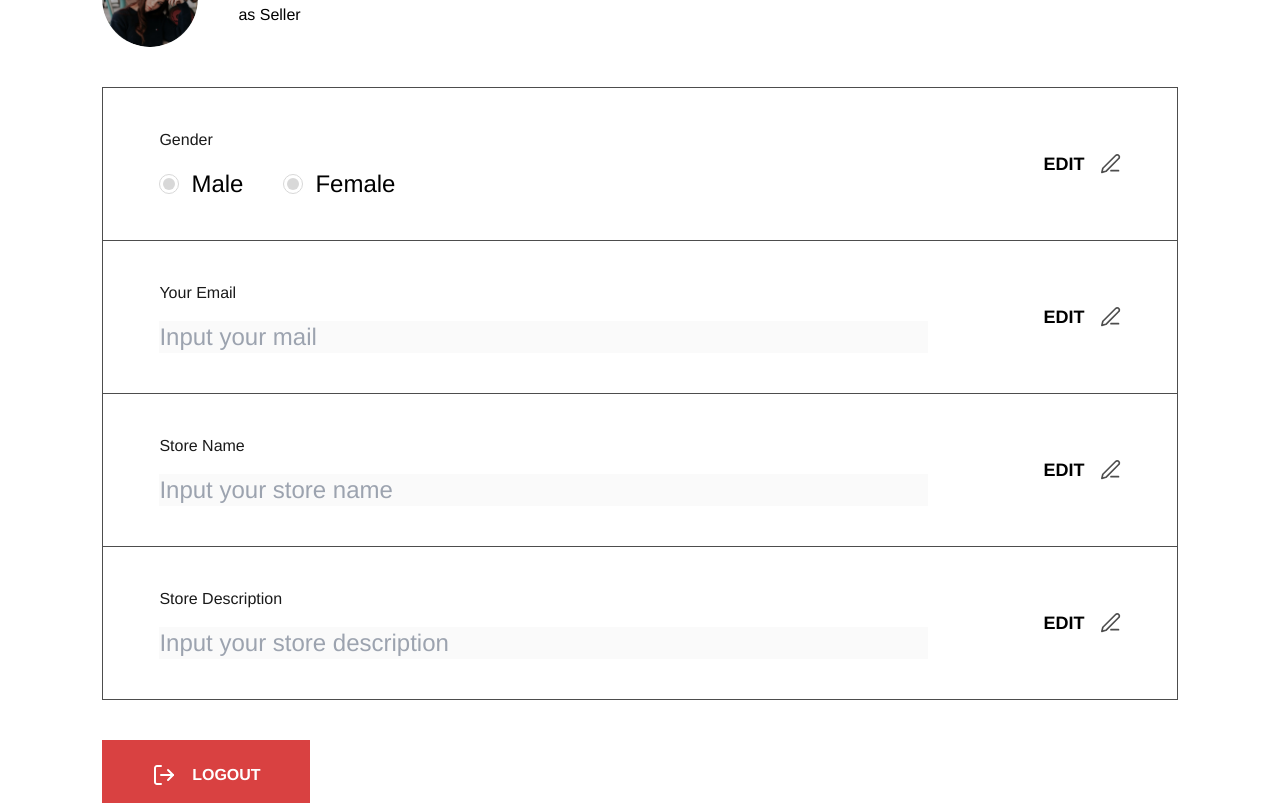
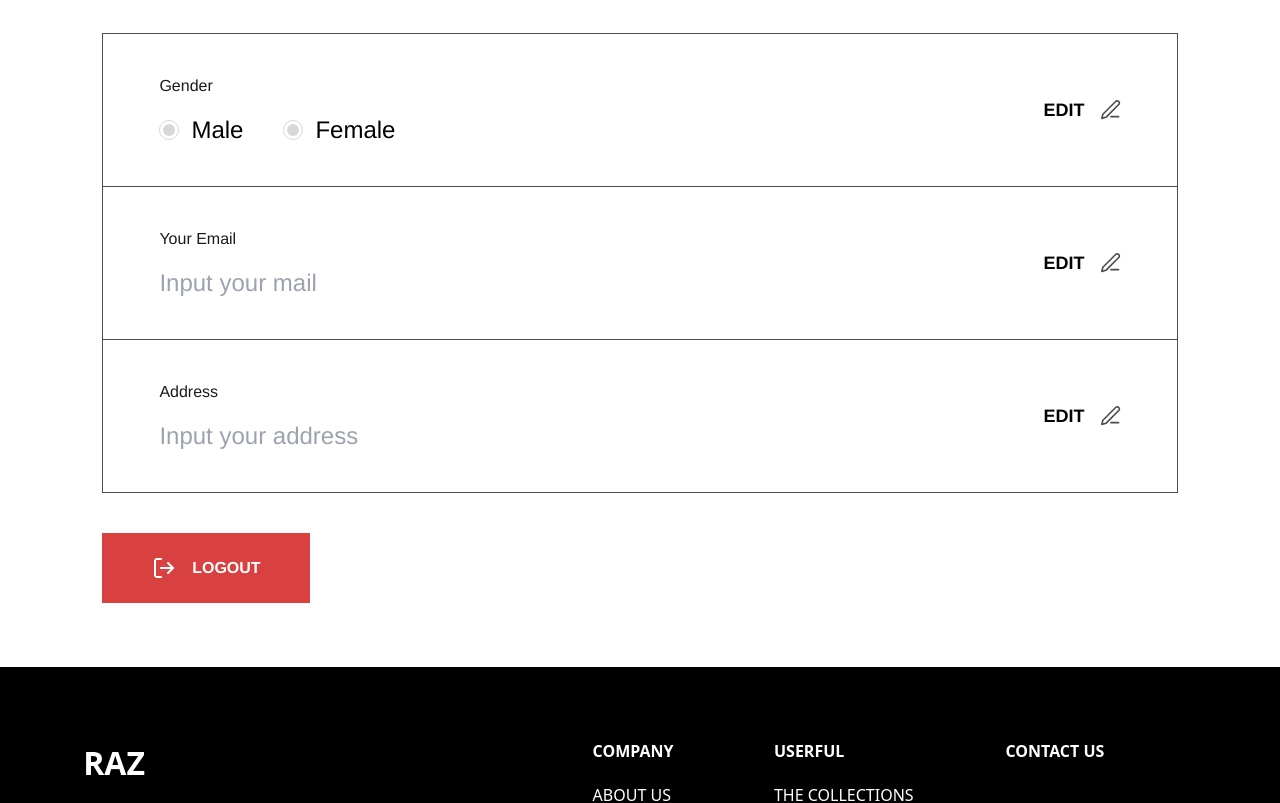
Before and after one commit to mikejang0109/fe_shop_ternLK, a React (Create React App) app: page /profile in a window 1280 px wide. Shown: the part 540-1343 px from the top of the page. Built offline with nearby package versions, Linux system fonts and the light colour scheme; no server answers.

Commit message:
activate edit button

```diff
--- a/src/pages/Profile/index.jsx
+++ b/src/pages/Profile/index.jsx
@@ -19,8 +19,13 @@ const Profile = () => {
   const [storeDescription, setStoreDescription] = useState()
   const [myOrderModal, setMyOrderModal] = useState()
   const [myProductModal, setMyProductModal] = useState()
+  const [editGender, setEditGender] = useState(false)
+  const [editEmail, setEditEmail] = useState(false)
+  const [editAdress, setEditAddress] = useState(false)
+  const [editStoreName, setEditStoreName] = useState(false)
+  const [editStoreDescription, setEditStoreDescription] = useState(false)
 
-  const role = 2
+  const role = 1
 
   return (
     <>
@@ -40,20 +45,20 @@ const Profile = () => {
               setContent(1)
               setMyOrderModal(false)
               setMyProductModal(false)
-              }}>
+            }}>
               <p>Profile</p>
             </div>
             <div className={`flex pb-4 cursor-pointer items-center gap-1 sm:gap-2 hover:text-primary-black hover:border-b-2 hover:border-b-primary-black text-sm sm:text-lg md:text-xl lg:text-2xl xl:text-3xl ${navValue === 2 ? 'text-primary-black border-b-2 border-b-primary-black' : 'text-[#b4b4b4]'} relative`} onClick={() => {
               setNavValue(2)
               setMyOrderModal(false)
               myProductModal ? setMyProductModal(false) : setMyProductModal(true)
-              }}>
+            }}>
               <p className={`hover:text-primary-black text-sm sm:text-lg md:text-xl lg:text-2xl xl:text-3xl ${navValue === 2 ? 'text-primary-black ' : 'text-[#b4b4b4]'}`}>My Product</p>
               <img src={PathDown} alt="path" className="w-4 h-2" />
               <div className={`${myProductModal ? 'flex' : 'hidden'} w-[150px] lg:w-[300px] p-5 md:p-10 bg-primary-black flex-col gap-5 absolute top-16 z-50`}>
-                <p className="text-[#b4b4b4] text-sm sm:text-base md:text-lg hover:text-white cursor-pointer" onClick={() => {setContent(21)}}>All</p>
-                <p className="text-[#b4b4b4] text-sm sm:text-base md:text-lg hover:text-white cursor-pointer" onClick={() => {setContent(21)}}>Archive</p>
-                <p className="text-[#b4b4b4] text-sm sm:text-base md:text-lg hover:text-white cursor-pointer" onClick={() => {setContent(21)}}>Sold</p>
+                <p className="text-[#b4b4b4] text-sm sm:text-base md:text-lg hover:text-white cursor-pointer" onClick={() => { setContent(21) }}>All</p>
+                <p className="text-[#b4b4b4] text-sm sm:text-base md:text-lg hover:text-white cursor-pointer" onClick={() => { setContent(21) }}>Archive</p>
+                <p className="text-[#b4b4b4] text-sm sm:text-base md:text-lg hover:text-white cursor-pointer" onClick={() => { setContent(21) }}>Sold</p>
               </div>
             </div>
             <div className={`flex pb-4 cursor-pointer items-center gap-1 sm:gap-2 hover:text-primary-black hover:border-b-2 hover:border-b-primary-black text-sm sm:text-lg md:text-xl lg:text-2xl xl:text-3xl ${navValue === 3 ? 'text-primary-black border-b-2 border-b-primary-black' : 'text-[#b4b4b4]'} relative`} onClick={() => {
@@ -61,22 +66,23 @@ const Profile = () => {
               setContent(3)
               setMyOrderModal(false)
               setMyProductModal(false)
-              }}>
+            }}>
               <p>Selling Product</p>
             </div>
             <div className={`flex pb-4 cursor-pointer items-center gap-1 sm:gap-2 hover:text-primary-black hover:border-b-2 hover:border-b-primary-black text-sm sm:text-lg md:text-xl lg:text-2xl xl:text-3xl ${navValue === 4 ? 'text-primary-black border-b-2 border-b-primary-black' : 'text-[#b4b4b4]'} relative`} onClick={() => {
               setNavValue(4)
               setMyProductModal(false)
-              myOrderModal ? setMyOrderModal(false) : setMyOrderModal(true)}}>
+              myOrderModal ? setMyOrderModal(false) : setMyOrderModal(true)
+            }}>
               <p>My Order</p>
               <img src={PathDown} alt="path" className="w-4 h-2" />
               <div className={`${myOrderModal ? 'flex' : 'hidden'} w-[200px] lg:w-[300px] p-5 md:p-10 bg-primary-black flex-col gap-5 absolute top-16 right-0`}>
-                <p className="text-[#b4b4b4] text-sm sm:text-base md:text-lg hover:text-white cursor-pointer" onClick={() => {setContent(41)}}>All</p>
-                <p className="text-[#b4b4b4] text-sm sm:text-base md:text-lg hover:text-white cursor-pointer" onClick={() => {setContent(41)}}>Get Paid</p>
-                <p className="text-[#b4b4b4] text-sm sm:text-base md:text-lg hover:text-white cursor-pointer" onClick={() => {setContent(41)}}>Processed</p>
-                <p className="text-[#b4b4b4] text-sm sm:text-base md:text-lg hover:text-white cursor-pointer" onClick={() => {setContent(41)}}>Sent</p>
-                <p className="text-[#b4b4b4] text-sm sm:text-base md:text-lg hover:text-white cursor-pointer" onClick={() => {setContent(41)}}>Completed</p>
-                <p className="text-[#b4b4b4] text-sm sm:text-base md:text-lg hover:text-white cursor-pointer" onClick={() => {setContent(41)}}>Order Cancel</p>
+                <p className="text-[#b4b4b4] text-sm sm:text-base md:text-lg hover:text-white cursor-pointer" onClick={() => { setContent(41) }}>All</p>
+                <p className="text-[#b4b4b4] text-sm sm:text-base md:text-lg hover:text-white cursor-pointer" onClick={() => { setContent(41) }}>Get Paid</p>
+                <p className="text-[#b4b4b4] text-sm sm:text-base md:text-lg hover:text-white cursor-pointer" onClick={() => { setContent(41) }}>Processed</p>
+                <p className="text-[#b4b4b4] text-sm sm:text-base md:text-lg hover:text-white cursor-pointer" onClick={() => { setContent(41) }}>Sent</p>
+                <p className="text-[#b4b4b4] text-sm sm:text-base md:text-lg hover:text-white cursor-pointer" onClick={() => { setContent(41) }}>Completed</p>
+                <p className="text-[#b4b4b4] text-sm sm:text-base md:text-lg hover:text-white cursor-pointer" onClick={() => { setContent(41) }}>Order Cancel</p>
               </div>
             </div>
           </nav>
@@ -99,13 +105,13 @@ const Profile = () => {
               <div className="flex flex-col gap-4 w-4/5">
                 <p className="font-arimo font-normal text-base text-primary-black">Gender</p>
                 <div className="flex items-center gap-10">
-                  <button type="button" className="flex items-center gap-3" disabled onClick={() => setGender('male')}>
+                  <button type="button" className="flex items-center gap-3" disabled={editGender} onClick={() => setGender('male')}>
                     <div className={`w-5 h-5 rounded-full border ${gender === 'male' ? 'border-primary-black' : 'border-secondary-gray'} flex justify-center items-center`}>
                       <div className={`w-3 h-3 rounded-full ${gender === 'male' ? 'bg-primary-black' : 'bg-secondary-gray'}`}></div>
                     </div>
                     <p className="font-arimo font-normal text-lg md:text-xl lg:text-2xl">Male</p>
                   </button>
-                  <button type="button" className="flex items-center gap-3" disabled onClick={() => setGender('female')}>
+                  <button type="button" className="flex items-center gap-3" disabled={editGender} onClick={() => setGender('female')}>
                     <div className={`w-5 h-5 rounded-full border ${gender === 'female' ? 'border-primary-black' : 'border-secondary-gray'} flex justify-center items-center`}>
                       <div className={`w-3 h-3 rounded-full ${gender === 'female' ? 'bg-primary-black' : 'bg-secondary-gray'}`}></div>
                     </div>
@@ -114,7 +120,7 @@ const Profile = () => {
                 </div>
               </div>
               <div className="w-1/5 flex justify-end items-center">
-                <button className="flex gap-4 items-center " type="button">
+                <button className="flex gap-4 items-center " type="button" onClick={() => editGender ? setEditGender(false) : setEditGender(true)}>
                   <p className="font-arimo font-bold text-base md:text-lg hidden sm:block">EDIT</p>
                   <img src={Edit2} alt="edit" className="w-5 h-5" />
                 </button>
@@ -123,10 +129,10 @@ const Profile = () => {
             <div className="border-primary-gray border-b px-7 md:px-14 py-5 md:py-10 flex items-center">
               <div className="flex flex-col gap-4 w-4/5">
                 <p className="font-arimo font-normal text-base text-primary-black">Your Email</p>
-                <input type="text" className="w-full font-arimo font-normal text-lg md:text-xl lg:text-2xl outline-none text-primary-black" value={email} placeholder="Input your mail" disabled onChange={(e) => setEmail(e.target.value)} />
+                <input type="text" className="w-full font-arimo font-normal text-lg md:text-xl lg:text-2xl outline-none text-primary-black" value={email} placeholder="Input your mail" disabled={editEmail} onChange={(e) => setEmail(e.target.value)} />
               </div>
               <div className="w-1/5 flex justify-end items-center">
-                <button className="flex gap-4 items-center " type="button">
+                <button className="flex gap-4 items-center " type="button" onClick={() => editEmail ? setEditEmail(false) : setEditEmail(true)}>
                   <p className="font-arimo font-bold text-base md:text-lg hidden sm:block">EDIT</p>
                   <img src={Edit2} alt="edit" className="w-5 h-5" />
                 </button>
@@ -135,10 +141,10 @@ const Profile = () => {
             <div className="border-primary-gray border-b px-7 md:px-14 py-5 md:py-10 flex items-center">
               <div className="flex flex-col gap-4 w-4/5">
                 <p className="font-arimo font-normal text-base text-primary-black">Store Name</p>
-                <input type="text" className="w-full font-arimo font-normal text-lg md:text-xl lg:text-2xl outline-none text-primary-black" value={storeName} placeholder="Input your store name" disabled onChange={(e) => setStoreName(e.target.value)} />
+                <input type="text" className="w-full font-arimo font-normal text-lg md:text-xl lg:text-2xl outline-none text-primary-black" value={storeName} placeholder="Input your store name" disabled={editStoreName} onChange={(e) => setStoreName(e.target.value)} />
               </div>
               <div className="w-1/5 flex justify-end items-center">
-                <button className="flex gap-4 items-center " type="button">
+                <button className="flex gap-4 items-center " type="button" onClick={() => editStoreName ? setEditStoreName(false) : setEditStoreName(true)}>
                   <p className="font-arimo font-bold text-base md:text-lg hidden sm:block">EDIT</p>
                   <img src={Edit2} alt="edit" className="w-5 h-5" />
                 </button>
@@ -147,10 +153,10 @@ const Profile = () => {
             <div className=" px-7 md:px-14 py-5 md:py-10 flex items-center">
               <div className="flex flex-col gap-4 w-4/5">
                 <p className="font-arimo font-normal text-base text-primary-black">Store Description</p>
-                <input type="text" className="w-full font-arimo font-normal text-lg md:text-xl lg:text-2xl outline-none text-primary-black" value={storeDescription} placeholder="Input your store description" disabled onChange={(e) => setStoreDescription(e.target.value)} />
+                <input type="text" className="w-full font-arimo font-normal text-lg md:text-xl lg:text-2xl outline-none text-primary-black" value={storeDescription} placeholder="Input your store description" disabled={editStoreDescription} onChange={(e) => setStoreDescription(e.target.value)} />
               </div>
               <div className="w-1/5 flex justify-end items-center">
-                <button className="flex gap-4 items-center " type="button">
+                <button className="flex gap-4 items-center " type="button" onClick={() => editStoreDescription ? setEditStoreDescription(false) : setEditStoreDescription(true)}>
                   <p className="font-arimo font-bold text-base md:text-lg hidden sm:block">EDIT</p>
                   <img src={Edit2} alt="edit" className="w-5 h-5" />
                 </button>
@@ -185,13 +191,13 @@ const Profile = () => {
               <div className="flex flex-col gap-4 w-4/5">
                 <p className="font-arimo font-normal text-base text-primary-black">Gender</p>
                 <div className="flex items-center gap-10">
-                  <button type="button" className="flex items-center gap-3" disabled onClick={() => setGender('male')}>
+                  <button type="button" className="flex items-center gap-3" disabled={editGender} onClick={() => setGender('male')}>
                     <div className={`w-5 h-5 rounded-full border ${gender === 'male' ? 'border-primary-black' : 'border-secondary-gray'} flex justify-center items-center`}>
                       <div className={`w-3 h-3 rounded-full ${gender === 'male' ? 'bg-primary-black' : 'bg-secondary-gray'}`}></div>
                     </div>
                     <p className="font-arimo font-normal text-lg md:text-xl lg:text-2xl">Male</p>
                   </button>
-                  <button type="button" className="flex items-center gap-3" disabled onClick={() => setGender('female')}>
+                  <button type="button" className="flex items-center gap-3" disabled={editGender} onClick={() => setGender('female')}>
                     <div className={`w-5 h-5 rounded-full border ${gender === 'female' ? 'border-primary-black' : 'border-secondary-gray'} flex justify-center items-center`}>
                       <div className={`w-3 h-3 rounded-full ${gender === 'female' ? 'bg-primary-black' : 'bg-secondary-gray'}`}></div>
                     </div>
@@ -200,7 +206,7 @@ const Profile = () => {
                 </div>
               </div>
               <div className="w-1/5 flex justify-end items-center">
-                <button className="flex gap-4 items-center " type="button">
+                <button className="flex gap-4 items-center " type="button" onClick={() => editGender ? setEditGender(false) : setEditGender(true)}>
                   <p className="font-arimo font-bold text-base md:text-lg hidden sm:block">EDIT</p>
                   <img src={Edit2} alt="edit" className="w-5 h-5" />
                 </button>
@@ -209,10 +215,10 @@ const Profile = () => {
             <div className="border-primary-gray border-b px-7 md:px-14 py-5 md:py-10 flex items-center">
               <div className="flex flex-col gap-4 w-4/5">
                 <p className="font-arimo font-normal text-base text-primary-black">Your Email</p>
-                <input type="text" className="w-full font-arimo font-normal text-lg md:text-xl lg:text-2xl outline-none text-primary-black" value={email} placeholder="Input your mail" disabled onChange={(e) => setEmail(e.target.value)} />
+                <input type="text" className="w-full font-arimo font-normal text-lg md:text-xl lg:text-2xl outline-none text-primary-black" value={email} placeholder="Input your mail" disabled={editEmail} onChange={(e) => setEmail(e.target.value)} />
               </div>
               <div className="w-1/5 flex justify-end items-center">
-                <button className="flex gap-4 items-center " type="button">
+                <button className="flex gap-4 items-center " type="button" onClick={() => editEmail ? setEditEmail(false) : setEditEmail(true)}>
                   <p className="font-arimo font-bold text-base md:text-lg hidden sm:block">EDIT</p>
                   <img src={Edit2} alt="edit" className="w-5 h-5" />
                 </button>
@@ -222,10 +228,10 @@ const Profile = () => {
             <div className=" px-7 md:px-14 py-5 md:py-10 flex items-center">
               <div className="flex flex-col gap-4 w-4/5">
                 <p className="font-arimo font-normal text-base text-primary-black">Address</p>
-                <input type="text" className="w-full font-arimo font-normal text-lg md:text-xl lg:text-2xl outline-none text-primary-black" value={storeDescription} placeholder="Input your address" disabled onChange={(e) => setStoreDescription(e.target.value)} />
+                <input type="text" className="w-full font-arimo font-normal text-lg md:text-xl lg:text-2xl outline-none text-primary-black" value={storeDescription} placeholder="Input your address" disabled={editAdress} onChange={(e) => setStoreDescription(e.target.value)} />
               </div>
               <div className="w-1/5 flex justify-end items-center">
-                <button className="flex gap-4 items-center " type="button">
+                <button className="flex gap-4 items-center " type="button" onClick={() => editAdress ? setEditAddress(false) : setEditAddress(true)}>
                   <p className="font-arimo font-bold text-base md:text-lg hidden sm:block">EDIT</p>
                   <img src={Edit2} alt="edit" className="w-5 h-5" />
                 </button>
@@ -238,7 +244,7 @@ const Profile = () => {
           </button>
         </section>
       </main>
-      {/* <Footer /> */}
+      <Footer />
     </>
   )
 }
```
